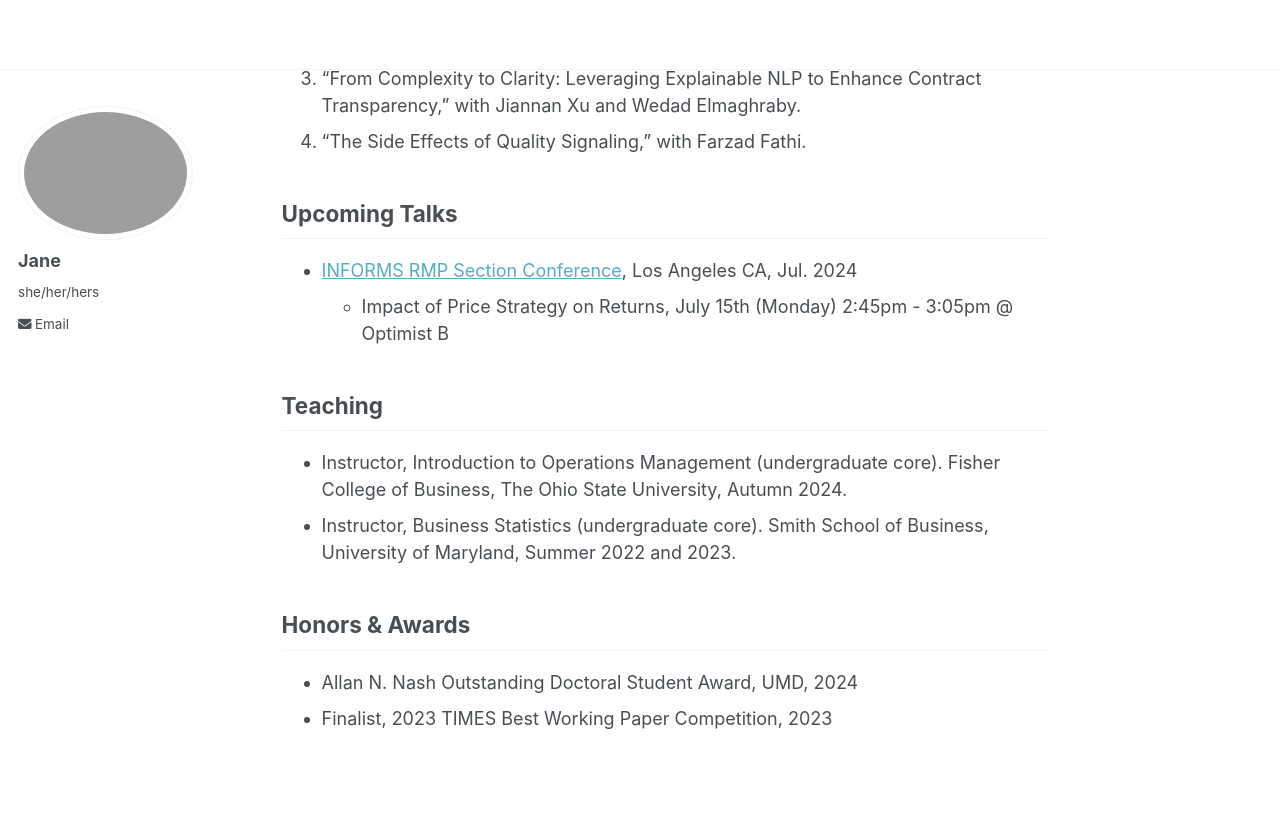
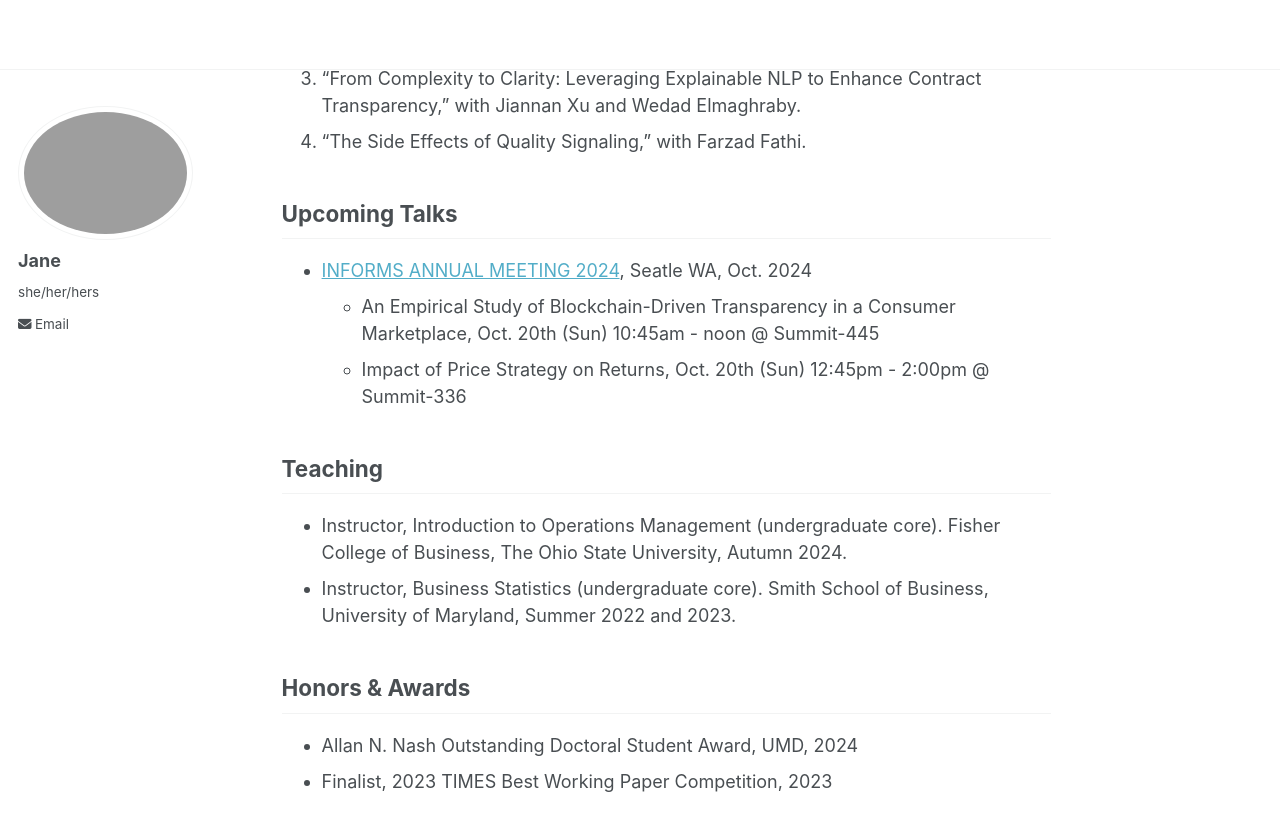
Before and after one commit to jiangyijane/jiangyijane.github.io, a Jekyll site: the page built from _pages/about.md, in a window 1280 px wide and 900 px high, scrolled down 578 px. Shown: the top 831 px of the window. Built offline with Jekyll 4.4.1, drawn with Linux system fonts in a browser that asks for light colours.

Commit message:
Update about.md

```diff
--- a/_pages/about.md
+++ b/_pages/about.md
@@ -22,8 +22,9 @@ Research
 
 Upcoming Talks
 ------
-- [INFORMS RMP Section Conference](https://www.anderson.ucla.edu/faculty-research/decisions-operations-technology-management/2024-informs-revenue-management-and-pricing-section-conference), Los Angeles CA, Jul. 2024
-  - Impact of Price Strategy on Returns, July 15th (Monday) 2:45pm - 3:05pm @ Optimist B
+- [INFORMS ANNUAL MEETING 2024](https://meetings.informs.org/wordpress/seattle2024/?_gl=1%2A1o24ut%2A_gcl_au%2AMTk5MjU4NDQzNy4xNzI4NDgzMzM0), Seatle WA, Oct. 2024
+  - An Empirical Study of Blockchain-Driven Transparency in a Consumer Marketplace, Oct. 20th (Sun) 10:45am - noon @ Summit-445
+  - Impact of Price Strategy on Returns, Oct. 20th (Sun) 12:45pm - 2:00pm @ Summit-336
 
 Teaching
 ------
```
